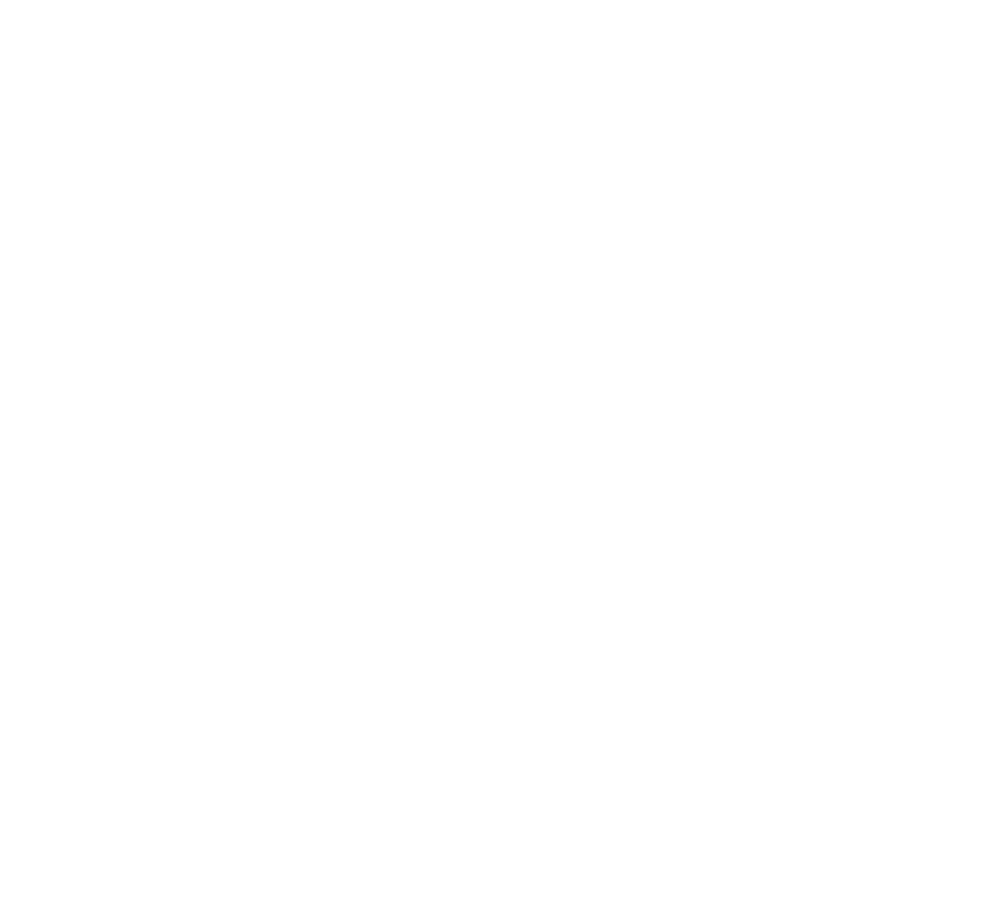
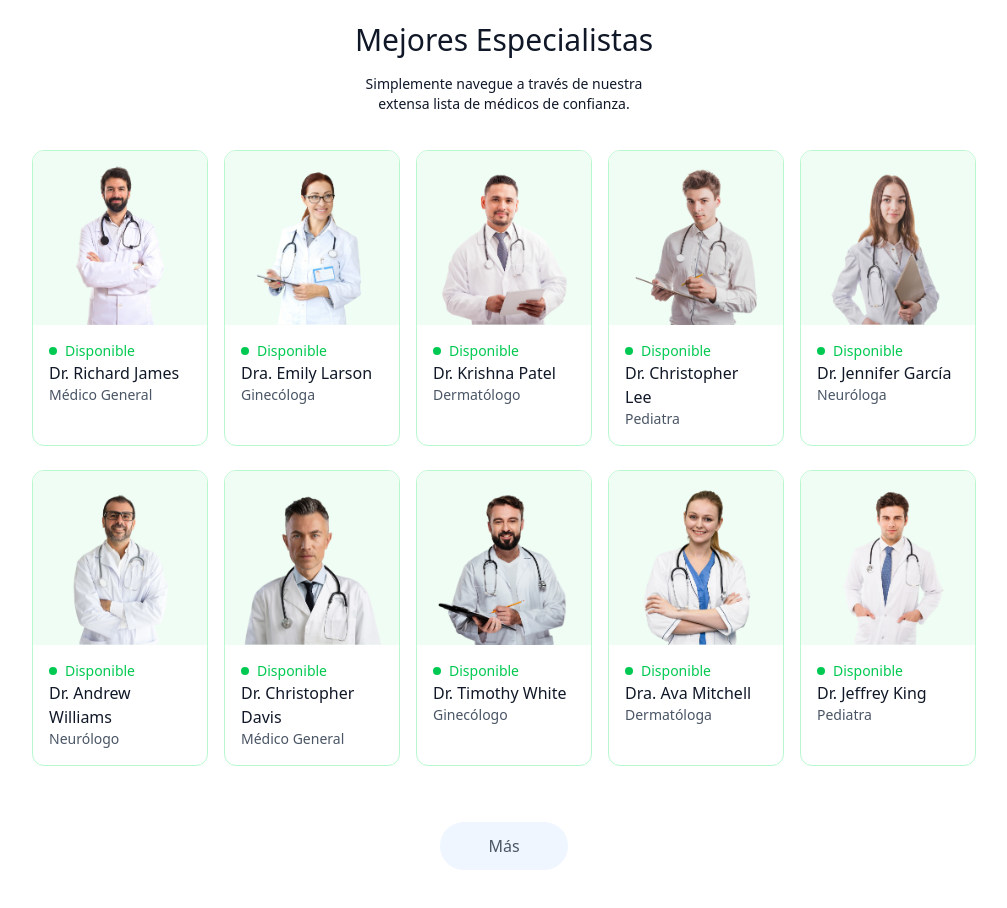
Before and after one commit to up230017/hospital, a React (Vite) app in the folder frontend/: page / in a window 1280 px wide. Shown: the part 1060-1968 px from the top of the page, without its empty margins (136-1143 px from the left). Before the commit the page ends 1018 px from the top, so only its background shows below. Built offline with nearby package versions, Linux system fonts and the light colour scheme.

Commit message:
TopDoctors created

```diff
--- a/frontend/src/assets/assets.js
+++ b/frontend/src/assets/assets.js
@@ -90,10 +90,10 @@
         _id: 'doc1',
         name: 'Dr. Richard James',
         image: doc1,
-        speciality: 'General physician',
+        speciality: 'Médico General',
         degree: 'MBBS',
-        experience: '4 Years',
-        about: 'Dr. Davis has a strong commitment to delivering comprehensive medical care, focusing on preventive medicine, early diagnosis, and effective treatment strategies. Dr. Davis has a strong commitment to delivering comprehensive medical care, focusing on preventive medicine, early diagnosis, and effective treatment strategies.',
+        experience: '4 años',
+        about: 'El Dr. James tiene un firme compromiso con la atención médica integral, con énfasis en la medicina preventiva, el diagnóstico temprano y las estrategias de tratamiento eficaces.',
         fees: 50,
         address: {
             line1: '17th Cross, Richmond',
@@ -102,12 +102,12 @@
     },
     {
         _id: 'doc2',
-        name: 'Dr. Emily Larson',
+        name: 'Dra. Emily Larson',
         image: doc2,
-        speciality: 'Gynecologist',
+        speciality: 'Ginecóloga',
         degree: 'MBBS',
-        experience: '3 Years',
-        about: 'Dr. Davis has a strong commitment to delivering comprehensive medical care, focusing on preventive medicine, early diagnosis, and effective treatment strategies. Dr. Davis has a strong commitment to delivering comprehensive medical care, focusing on preventive medicine, early diagnosis, and effective treatment strategies.',
+        experience: '3 años',
+        about: 'La Dra. Larson tiene un firme compromiso con la atención médica integral, con énfasis en la medicina preventiva, el diagnóstico temprano y las estrategias de tratamiento eficaces.',
         fees: 60,
         address: {
             line1: '27th Cross, Richmond',
@@ -116,12 +116,12 @@
     },
     {
         _id: 'doc3',
-        name: 'Dr. Sarah Patel',
+        name: 'Dr. Krishna Patel',
         image: doc3,
-        speciality: 'Dermatologist',
+        speciality: 'Dermatólogo',
         degree: 'MBBS',
-        experience: '1 Years',
-        about: 'Dr. Davis has a strong commitment to delivering comprehensive medical care, focusing on preventive medicine, early diagnosis, and effective treatment strategies. Dr. Davis has a strong commitment to delivering comprehensive medical care, focusing on preventive medicine, early diagnosis, and effective treatment strategies.',
+        experience: '1 años',
+        about: 'La Dra. Patel tiene un firme compromiso con la atención médica integral, con énfasis en la medicina preventiva, el diagnóstico temprano y las estrategias de tratamiento eficaces.',
         fees: 30,
         address: {
             line1: '37th Cross, Richmond',
@@ -132,10 +132,10 @@
         _id: 'doc4',
         name: 'Dr. Christopher Lee',
         image: doc4,
-        speciality: 'Pediatricians',
+        speciality: 'Pediatra',
         degree: 'MBBS',
-        experience: '2 Years',
-        about: 'Dr. Davis has a strong commitment to delivering comprehensive medical care, focusing on preventive medicine, early diagnosis, and effective treatment strategies. Dr. Davis has a strong commitment to delivering comprehensive medical care, focusing on preventive medicine, early diagnosis, and effective treatment strategies.',
+        experience: '2 años',
+        about: 'El Dr. Lee tiene un firme compromiso con la atención médica integral, con énfasis en la medicina preventiva, el diagnóstico temprano y las estrategias de tratamiento eficaces.',
         fees: 40,
         address: {
             line1: '47th Cross, Richmond',
@@ -144,12 +144,12 @@
     },
     {
         _id: 'doc5',
-        name: 'Dr. Jennifer Garcia',
+        name: 'Dr. Jennifer García',
         image: doc5,
-        speciality: 'Neurologist',
+        speciality: 'Neuróloga',
         degree: 'MBBS',
-        experience: '4 Years',
-        about: 'Dr. Davis has a strong commitment to delivering comprehensive medical care, focusing on preventive medicine, early diagnosis, and effective treatment strategies. Dr. Davis has a strong commitment to delivering comprehensive medical care, focusing on preventive medicine, early diagnosis, and effective treatment strategies.',
+        experience: '4 años',
+        about: 'La Dra. García tiene un firme compromiso con la atención médica integral, con énfasis en la medicina preventiva, el diagnóstico temprano y las estrategias de tratamiento eficaces.',
         fees: 50,
         address: {
             line1: '57th Cross, Richmond',
@@ -160,10 +160,10 @@
         _id: 'doc6',
         name: 'Dr. Andrew Williams',
         image: doc6,
-        speciality: 'Neurologist',
+        speciality: 'Neurólogo',
         degree: 'MBBS',
-        experience: '4 Years',
-        about: 'Dr. Davis has a strong commitment to delivering comprehensive medical care, focusing on preventive medicine, early diagnosis, and effective treatment strategies. Dr. Davis has a strong commitment to delivering comprehensive medical care, focusing on preventive medicine, early diagnosis, and effective treatment strategies.',
+        experience: '4 años',
+        about: 'El Dr. Williams tiene un firme compromiso con la atención médica integral, con énfasis en la medicina preventiva, el diagnóstico temprano y las estrategias de tratamiento eficaces.',
         fees: 50,
         address: {
             line1: '57th Cross, Richmond',
@@ -174,10 +174,10 @@
         _id: 'doc7',
         name: 'Dr. Christopher Davis',
         image: doc7,
-        speciality: 'General physician',
+        speciality: 'Médico General',
         degree: 'MBBS',
-        experience: '4 Years',
-        about: 'Dr. Davis has a strong commitment to delivering comprehensive medical care, focusing on preventive medicine, early diagnosis, and effective treatment strategies. Dr. Davis has a strong commitment to delivering comprehensive medical care, focusing on preventive medicine, early diagnosis, and effective treatment strategies.',
+        experience: '4 años',
+        about: 'El Dr. Davis tiene un firme compromiso con la atención médica integral, con énfasis en la medicina preventiva, el diagnóstico temprano y las estrategias de tratamiento eficaces.',
         fees: 50,
         address: {
             line1: '17th Cross, Richmond',
@@ -188,10 +188,10 @@
         _id: 'doc8',
         name: 'Dr. Timothy White',
         image: doc8,
-        speciality: 'Gynecologist',
+        speciality: 'Ginecólogo',
         degree: 'MBBS',
-        experience: '3 Years',
-        about: 'Dr. Davis has a strong commitment to delivering comprehensive medical care, focusing on preventive medicine, early diagnosis, and effective treatment strategies. Dr. Davis has a strong commitment to delivering comprehensive medical care, focusing on preventive medicine, early diagnosis, and effective treatment strategies.',
+        experience: '3 años',
+        about: 'El Dr. White tiene un firme compromiso con la atención médica integral, con énfasis en la medicina preventiva, el diagnóstico temprano y las estrategias de tratamiento eficaces.',
         fees: 60,
         address: {
             line1: '27th Cross, Richmond',
@@ -200,12 +200,12 @@
     },
     {
         _id: 'doc9',
-        name: 'Dr. Ava Mitchell',
+        name: 'Dra. Ava Mitchell',
         image: doc9,
-        speciality: 'Dermatologist',
+        speciality: 'Dermatóloga',
         degree: 'MBBS',
-        experience: '1 Years',
-        about: 'Dr. Davis has a strong commitment to delivering comprehensive medical care, focusing on preventive medicine, early diagnosis, and effective treatment strategies. Dr. Davis has a strong commitment to delivering comprehensive medical care, focusing on preventive medicine, early diagnosis, and effective treatment strategies.',
+        experience: '1 años',
+        about: 'La Dra. Mitchell tiene un firme compromiso con la atención médica integral, con énfasis en la medicina preventiva, el diagnóstico temprano y las estrategias de tratamiento eficaces.',
         fees: 30,
         address: {
             line1: '37th Cross, Richmond',
@@ -216,10 +216,10 @@
         _id: 'doc10',
         name: 'Dr. Jeffrey King',
         image: doc10,
-        speciality: 'Pediatricians',
+        speciality: 'Pediatra',
         degree: 'MBBS',
-        experience: '2 Years',
-        about: 'Dr. Davis has a strong commitment to delivering comprehensive medical care, focusing on preventive medicine, early diagnosis, and effective treatment strategies. Dr. Davis has a strong commitment to delivering comprehensive medical care, focusing on preventive medicine, early diagnosis, and effective treatment strategies.',
+        experience: '2 años',
+        about: 'El Dr. King tiene un firme compromiso con la atención médica integral, con énfasis en la medicina preventiva, el diagnóstico temprano y las estrategias de tratamiento eficaces.',
         fees: 40,
         address: {
             line1: '47th Cross, Richmond',
@@ -228,12 +228,12 @@
     },
     {
         _id: 'doc11',
-        name: 'Dr. Zoe Kelly',
+        name: 'Dra. Zoe Kelly',
         image: doc11,
-        speciality: 'Neurologist',
+        speciality: 'Neuróloga',
         degree: 'MBBS',
-        experience: '4 Years',
-        about: 'Dr. Davis has a strong commitment to delivering comprehensive medical care, focusing on preventive medicine, early diagnosis, and effective treatment strategies. Dr. Davis has a strong commitment to delivering comprehensive medical care, focusing on preventive medicine, early diagnosis, and effective treatment strategies.',
+        experience: '4 años',
+        about: 'La Dra. Kelly tiene un firme compromiso con la atención médica integral, con énfasis en la medicina preventiva, el diagnóstico temprano y las estrategias de tratamiento eficaces.',
         fees: 50,
         address: {
             line1: '57th Cross, Richmond',
@@ -244,10 +244,10 @@
         _id: 'doc12',
         name: 'Dr. Patrick Harris',
         image: doc12,
-        speciality: 'Neurologist',
+        speciality: 'Neurólogo',
         degree: 'MBBS',
-        experience: '4 Years',
-        about: 'Dr. Davis has a strong commitment to delivering comprehensive medical care, focusing on preventive medicine, early diagnosis, and effective treatment strategies. Dr. Davis has a strong commitment to delivering comprehensive medical care, focusing on preventive medicine, early diagnosis, and effective treatment strategies.',
+        experience: '4 años',
+        about: 'El Dr. Harris tiene un firme compromiso con la atención médica integral, con énfasis en la medicina preventiva, el diagnóstico temprano y las estrategias de tratamiento eficaces.',
         fees: 50,
         address: {
             line1: '57th Cross, Richmond',
@@ -258,10 +258,10 @@
         _id: 'doc13',
         name: 'Dr. Chloe Evans',
         image: doc13,
-        speciality: 'General physician',
+        speciality: 'Médico General',
         degree: 'MBBS',
-        experience: '4 Years',
-        about: 'Dr. Davis has a strong commitment to delivering comprehensive medical care, focusing on preventive medicine, early diagnosis, and effective treatment strategies. Dr. Davis has a strong commitment to delivering comprehensive medical care, focusing on preventive medicine, early diagnosis, and effective treatment strategies.',
+        experience: '4 años',
+        about: 'La Dra. Evans tiene un firme compromiso con la atención médica integral, con énfasis en la medicina preventiva, el diagnóstico temprano y las estrategias de tratamiento eficaces.',
         fees: 50,
         address: {
             line1: '17th Cross, Richmond',
@@ -270,12 +270,12 @@
     },
     {
         _id: 'doc14',
-        name: 'Dr. Ryan Martinez',
+        name: 'Dr. Ryan Martínez',
         image: doc14,
-        speciality: 'Gynecologist',
+        speciality: 'Ginecólogo',
         degree: 'MBBS',
-        experience: '3 Years',
-        about: 'Dr. Davis has a strong commitment to delivering comprehensive medical care, focusing on preventive medicine, early diagnosis, and effective treatment strategies. Dr. Davis has a strong commitment to delivering comprehensive medical care, focusing on preventive medicine, early diagnosis, and effective treatment strategies.',
+        experience: '3 años',
+        about: 'El Dr. Martínez tiene un firme compromiso con la atención médica integral, con énfasis en la medicina preventiva, el diagnóstico temprano y las estrategias de tratamiento eficaces.',
         fees: 60,
         address: {
             line1: '27th Cross, Richmond',
@@ -286,10 +286,10 @@
         _id: 'doc15',
         name: 'Dr. Amelia Hill',
         image: doc15,
-        speciality: 'Dermatologist',
+        speciality: 'Dermatóloga',
         degree: 'MBBS',
-        experience: '1 Years',
-        about: 'Dr. Davis has a strong commitment to delivering comprehensive medical care, focusing on preventive medicine, early diagnosis, and effective treatment strategies. Dr. Davis has a strong commitment to delivering comprehensive medical care, focusing on preventive medicine, early diagnosis, and effective treatment strategies.',
+        experience: '1 años',
+        about: 'La Dra. Hill tiene un firme compromiso con la atención médica integral, con énfasis en la medicina preventiva, el diagnóstico temprano y las estrategias de tratamiento eficaces.',
         fees: 30,
         address: {
             line1: '37th Cross, Richmond',
--- /dev/null
+++ b/frontend/src/components/TopDoctors.jsx
@@ -0,0 +1,32 @@
+import React from 'react'
+import { doctors } from '../assets/assets'
+import { useNavigate } from 'react-router-dom'
+
+const TopDoctors = () => {
+
+  const navigate = useNavigate()
+
+  return (
+    <div className='flex flex-col items-center gap-4 my-16 text-gray-900 md:mx-10'>
+      <h1 className='text-3xl font-medium'>Mejores Especialistas</h1>
+      <p className='sm:w-1/3 text-center text-sm'>Simplemente navegue a través de nuestra extensa lista de médicos de confianza.</p>
+      <div className='w-full grid xl:grid-cols-5 lg:grid-cols-4 md:grid-cols-3 sm:grid-cols-2 gap-4 pt-5 gap-y-6 px-3 sm:px-0'>
+        {doctors.slice(0,10).map((item,index)=>(
+          <div onClick={()=>navigate(`/cita/${item._id}`)} className='border border-green-200 rounded-xl overflow-hidden cursor-pointer hover:translate-y-[-10px] transition-all duration-500' key={index}>
+            <img className='bg-green-50' src={item.image} alt="" />
+            <div className='p-4'>
+              <div className='flex items-center gap-2 text-sm text-center text-green-500'>
+                <p className='w-2 h-2 bg-green-500 rounded-full'></p><p>Disponible</p>
+              </div>
+              <p className='text-gray-900 text-md font-medium'>{item.name}</p>
+              <p className='text-gray-600 text-sm'>{item.speciality}</p>
+            </div>
+          </div>
+        ))}
+      </div>
+      <button className='bg-blue-50 text-gray-600 px-12 py-3 rounded-full mt-10'>Más</button>
+    </div>
+  )
+}
+
+export default TopDoctors
--- a/frontend/src/pages/Inicio.jsx
+++ b/frontend/src/pages/Inicio.jsx
@@ -1,12 +1,14 @@
 import React from 'react'
 import Header from '../components/Header'
 import SpecialityMenu from '../components/SpecialityMenu'
+import TopDoctors from '../components/TopDoctors'
 
 const Inicio = () => {
   return (
     <div>
       <Header/>
       <SpecialityMenu/>
+      <TopDoctors/>
     </div>
   )
 }
```
